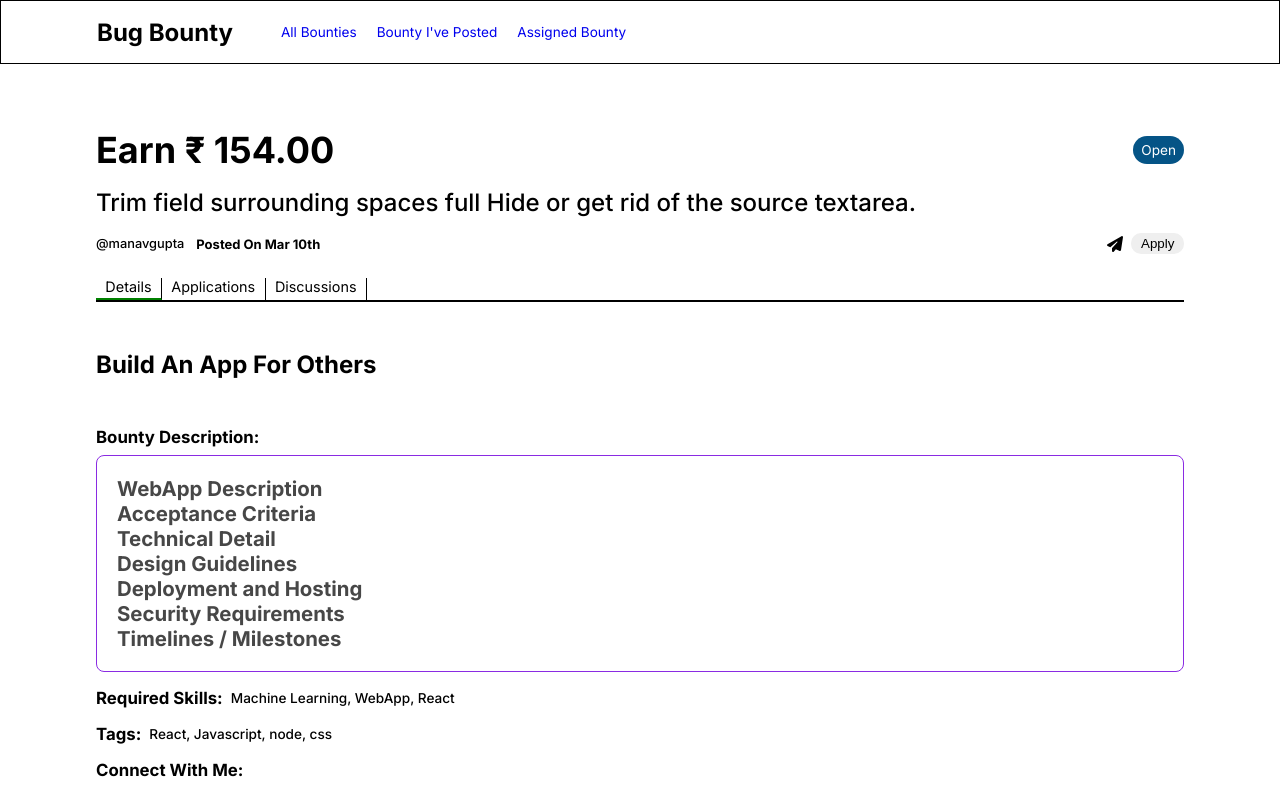
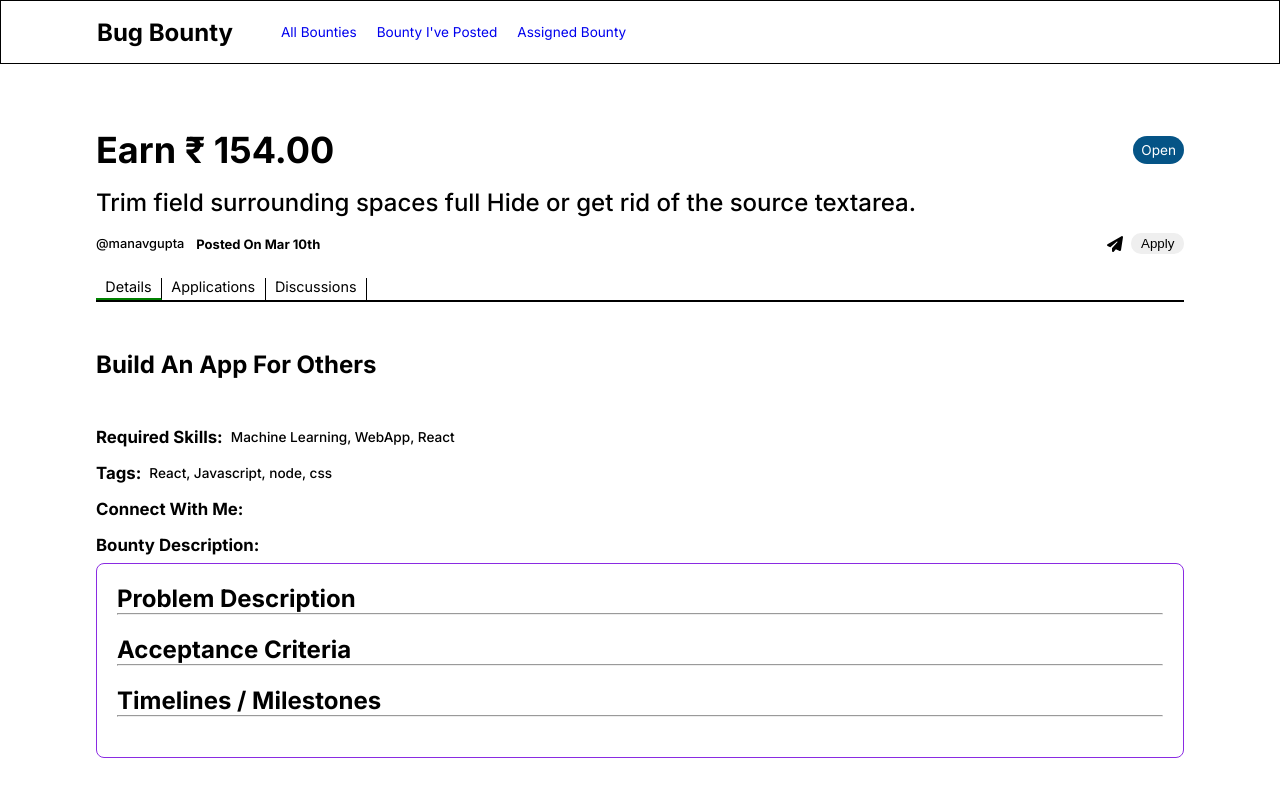
Before and after one commit to manavsiddharthgupta/bug-bounty, a Next.js app: page /1 in a window 1280 px wide. Built offline with nearby package versions, Linux system fonts and the light colour scheme; data requests are answered from the project's data file.

Commit message:
created Bounty-description component

```diff
--- a/components/BountyDescriptionComponent.js
+++ b/components/BountyDescriptionComponent.js
@@ -1,34 +1,44 @@
-import { ReactMarkdown } from "react-markdown/lib/react-markdown";
 import styles from "../styles/bountydescription.module.css";
-import remarkGfm from "remark-gfm";
-import { webApp } from "@/store/predefined-create-bounty-desc";
+import GetHelp from "../store/gethelp.mdx";
+import Custom from "../store/custom.mdx";
+import WebApp from "../store/webapp.mdx";
+import Tools from "../store/tool.mdx";
 
 const BountyDescription = () => {
+  const reqSkills = ["Machine Learning", "WebApp", "React"];
+  const tags = ["React", "Javascript", "node", "css"];
   return (
     <>
       <h2 className={styles.bountyType_title}>Build An App For Others</h2>
+      <div className={styles.bountyDesc_extras}>
+        <h3>Required Skills:</h3>
+        <p>
+          {reqSkills.reduce((iter, skill) => {
+            return iter + ", " + skill;
+          })}
+        </p>
+      </div>
+      <div className={styles.bountyDesc_extras}>
+        <h3>Tags:</h3>
+        <p>
+          {tags.reduce((iter, skill) => {
+            return iter + ", " + skill;
+          })}
+        </p>
+      </div>
+      <div className={styles.bountyDesc_extras}>
+        <h3>Connect With Me:</h3>
+      </div>
       <div className={styles.bountyDesc_outer}>
         <h3>Bounty Description:</h3>
         <div className={styles.bountyDesc}>
-          <ReactMarkdown
-            className={styles.mdText}
-            children={webApp.descStruc}
-            remarkPlugins={[remarkGfm]}
-          />
+          <Custom />
         </div>
-      </div>
-      <div className={styles.bountyDesc_extras}>
-        <h3>Required Skills:</h3>
-        <p>Machine Learning, WebApp, React</p>
-      </div>
-      <div className={styles.bountyDesc_extras}>
-        <h3>Tags:</h3>
-        <p>React, Javascript, node, css</p>
-      </div>
-      <div className={styles.bountyDesc_extras}>
-        <h3>Connect With Me:</h3>
       </div>
     </>
   );
 };
 export default BountyDescription;
+
+// Add Communication Link dynamically
+// Add Style to the page
--- a/next.config.js
+++ b/next.config.js
@@ -1,6 +1,23 @@
+const withMDX = require("@next/mdx")({
+  extension: /\.mdx?$/,
+  options: {
+    // If you use remark-gfm, you'll need to use next.config.mjs
+    // as the package is ESM only
+    // https://github.com/remarkjs/remark-gfm#install
+    remarkPlugins: [],
+    rehypePlugins: [],
+    // If you use `MDXProvider`, uncomment the following line.
+    // providerImportSource: "@mdx-js/react",
+  },
+});
+
 /** @type {import('next').NextConfig} */
 const nextConfig = {
+  // Configure pageExtensions to include md and mdx
+  pageExtensions: ["ts", "tsx", "js", "jsx", "md", "mdx"],
+  // Optionally, add any other Next.js config below
   reactStrictMode: true,
 };
 
-module.exports = nextConfig;
+// Merge MDX config with Next.js config
+module.exports = withMDX(nextConfig);
--- a/package.json
+++ b/package.json
@@ -12,12 +12,13 @@
     "@fortawesome/fontawesome-svg-core": "^6.4.0",
     "@fortawesome/free-solid-svg-icons": "^6.4.0",
     "@fortawesome/react-fontawesome": "^0.2.0",
+    "@mdx-js/loader": "^2.3.0",
+    "@mdx-js/react": "^2.3.0",
+    "@next/mdx": "^13.3.1",
     "next": "13.3.0",
     "react": "18.2.0",
     "react-dom": "18.2.0",
     "react-infinite-scroll-component": "^6.1.0",
-    "react-markdown": "^8.0.7",
-    "remark-gfm": "^3.0.1",
     "uuid": "^9.0.0"
   }
 }
--- /dev/null
+++ b/store/custom.mdx
@@ -0,0 +1,17 @@
+# Problem Description
+
+---
+
+<br />
+
+# Acceptance Criteria
+
+---
+
+<br />
+
+# Timelines / Milestones
+
+---
+
+<br />
--- /dev/null
+++ b/store/gethelp.mdx
@@ -0,0 +1,29 @@
+# Help Request
+
+---
+
+<br />
+
+# Acceptance Criteria
+
+---
+
+<br />
+
+# Platform Compatibility
+
+---
+
+<br />
+
+# Required Expertise
+
+---
+
+<br />
+
+# Time Commitment
+
+---
+
+<br />
--- /dev/null
+++ b/store/tool.mdx
@@ -0,0 +1,35 @@
+# Tool Description
+
+---
+
+<br />
+
+# Acceptance Criteria
+
+---
+
+<br />
+
+# Platform Compatibility
+
+---
+
+<br />
+
+# Integration Requirements
+
+---
+
+<br />
+
+# Performance Requirements
+
+---
+
+<br />
+
+# Timelines / Milestones
+
+---
+
+<br />
--- /dev/null
+++ b/store/webapp.mdx
@@ -0,0 +1,41 @@
+# WebApp Description
+
+---
+
+<br />
+
+# Acceptance Criteria
+
+---
+
+<br />
+
+# Technical Detail
+
+---
+
+<br />
+
+# Design Guidelines
+
+---
+
+<br />
+
+# Deployment and Hosting
+
+---
+
+<br />
+
+# Security Requirements
+
+---
+
+<br />
+
+# Timelines / Milestones
+
+---
+
+<br />
--- a/styles/bountydescription.module.css
+++ b/styles/bountydescription.module.css
@@ -22,6 +22,7 @@
   border: 1px solid blueviolet;
   padding: 1rem;
   border-radius: 8px;
+  font-size: small;
 }
 .bountyDesc_outer h3 {
   font-size: 0.9em;
@@ -47,5 +48,6 @@
   }
   .bountyDesc {
     padding: 1.25rem;
+    font-size: medium;
   }
 }
```
Also changed, not shown: 1 other file (tests, documents, lock files or other folders).
